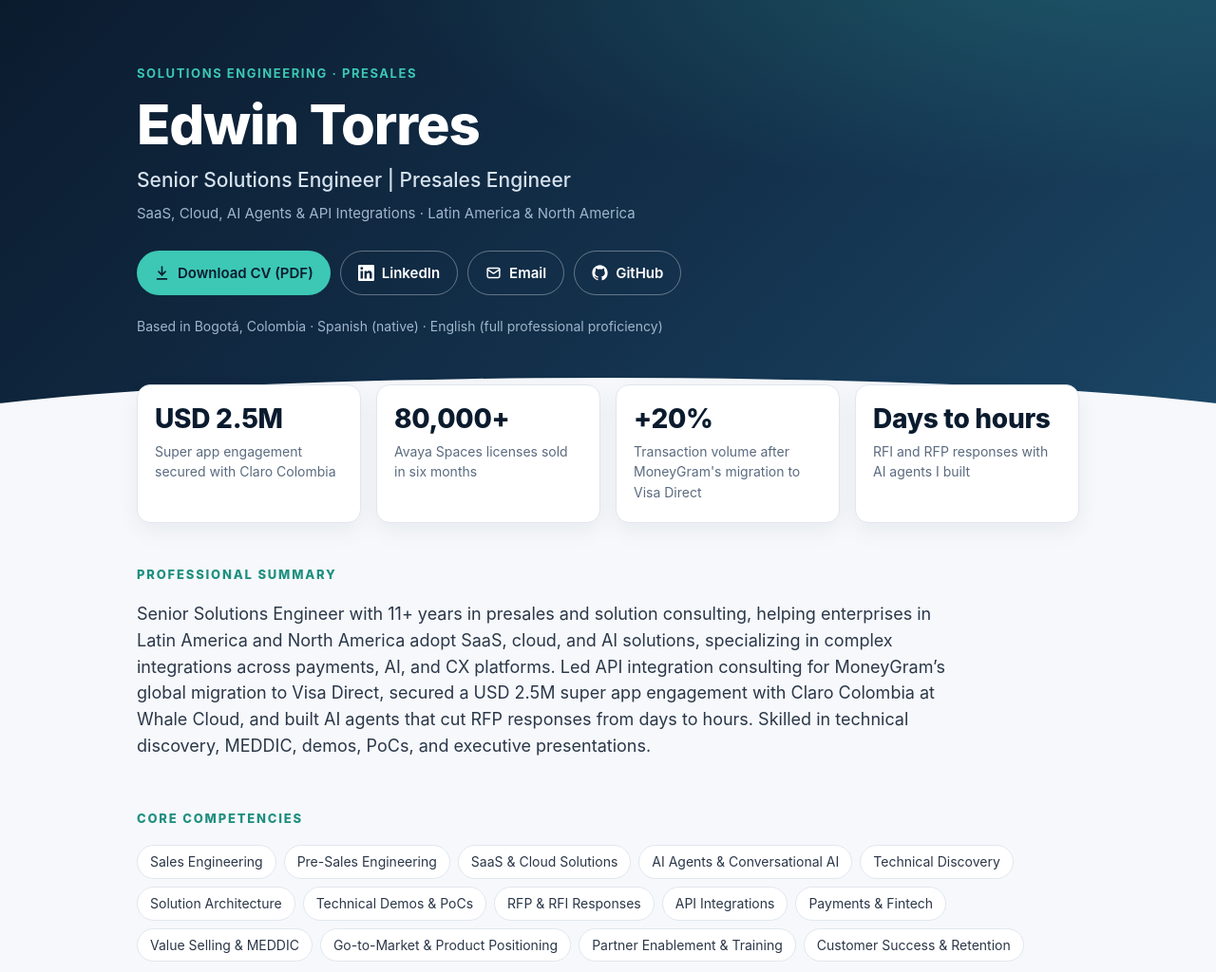
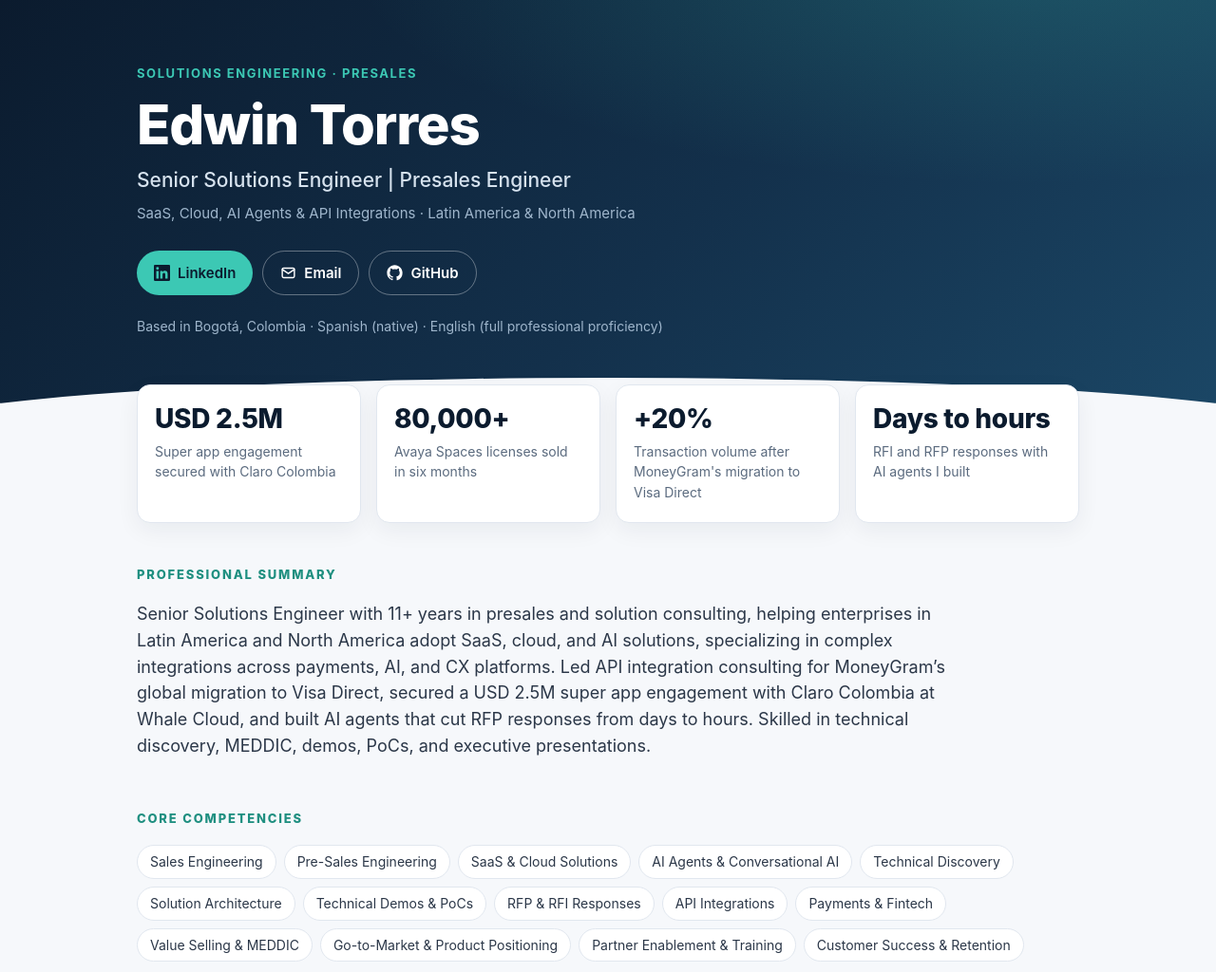
Before and after one commit to edwin-torres-gutierrez/edwin-torres-gutierrez.github.io, a plain HTML site: page index.html in a window 1280 px wide. Shown: the top 1024 px of the page at 95% size. Drawn offline with Linux system fonts and the light colour scheme.

Commit message:
Remove CV PDF download
Co-Authored-By: Claude Opus 5.5 <noreply@anthropic.com>
Claude-Session: https://claude.ai/code/session_01PmZNgemv6KswYkJz1FW92w

```diff
--- a/index.html
+++ b/index.html
@@ -111,11 +111,7 @@
     <p class="role">Senior Solutions Engineer | Presales Engineer</p>
     <p class="focus">SaaS, Cloud, AI Agents &amp; API Integrations · Latin America &amp; North America</p>
     <div class="actions">
-      <a class="btn primary" href="Edwin_Torres_Resume.pdf" download>
-        <svg viewBox="0 0 24 24" fill="none" stroke="currentColor" stroke-width="2.2" stroke-linecap="round" stroke-linejoin="round" aria-hidden="true"><path d="M12 3v12"/><path d="m7 10 5 5 5-5"/><path d="M5 21h14"/></svg>
-        Download CV (PDF)
-      </a>
-      <a class="btn ghost" href="https://www.linkedin.com/in/edwin-torres-gutierrez" target="_blank" rel="noopener">
+      <a class="btn primary" href="https://www.linkedin.com/in/edwin-torres-gutierrez" target="_blank" rel="noopener">
         <svg viewBox="0 0 24 24" fill="currentColor" aria-hidden="true"><path d="M20.45 20.45h-3.56v-5.57c0-1.33-.02-3.04-1.85-3.04-1.85 0-2.14 1.45-2.14 2.94v5.67H9.35V9h3.41v1.56h.05c.48-.9 1.64-1.85 3.37-1.85 3.6 0 4.27 2.37 4.27 5.46v6.28zM5.34 7.43a2.06 2.06 0 1 1 0-4.13 2.06 2.06 0 0 1 0 4.13zM7.12 20.45H3.56V9h3.56v11.45zM22.22 0H1.77C.79 0 0 .77 0 1.73v20.54C0 23.23.79 24 1.77 24h20.45c.98 0 1.78-.77 1.78-1.73V1.73C24 .77 23.2 0 22.22 0z"/></svg>
         LinkedIn
       </a>
@@ -271,7 +267,7 @@
 <footer>
   <div class="wrap">
     <span>Edwin Torres · Senior Solutions Engineer · Bogotá, Colombia</span>
-    <span><a href="https://www.linkedin.com/in/edwin-torres-gutierrez" target="_blank" rel="noopener">LinkedIn</a> · <a href="mailto:edwintorresguti@hotmail.com">edwintorresguti@hotmail.com</a> · <a href="Edwin_Torres_Resume.pdf" download>CV (PDF)</a></span>
+    <span><a href="https://www.linkedin.com/in/edwin-torres-gutierrez" target="_blank" rel="noopener">LinkedIn</a> · <a href="mailto:edwintorresguti@hotmail.com">edwintorresguti@hotmail.com</a></span>
   </div>
 </footer>
 
```
